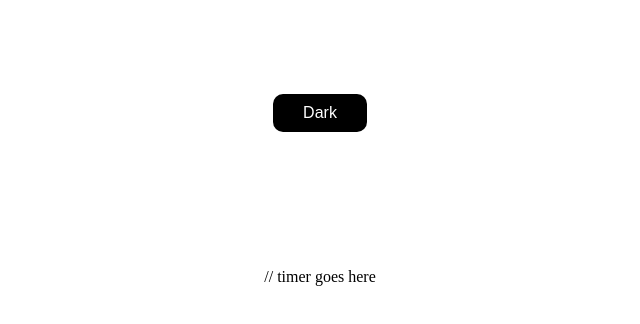
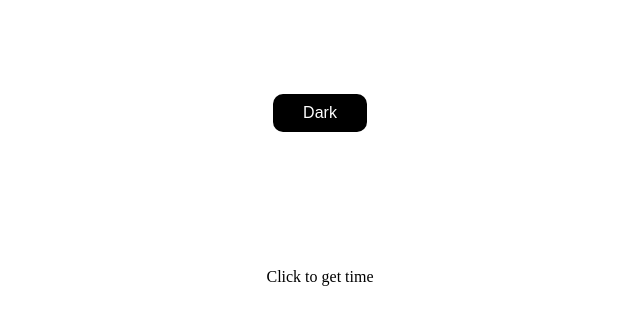
Before and after one commit to RushilChopra/ToggleClock.github.io, a plain HTML site: page index.html in a window 1280 px wide. Shown: the full height of the page, 320-960 px from the left. Drawn offline with Linux system fonts and the light colour scheme.

Commit message:
Update index.html

```diff
--- a/index.html
+++ b/index.html
@@ -9,7 +9,7 @@
 </head>
 <body>
     <button id="btn" class="btn">Dark</button></br></br>
-    <div id="timer">// timer goes here</div>
+    <div id="timer">Click to get time</div>
     <script src="script.js"></script>
 </body>
 </html>
```
